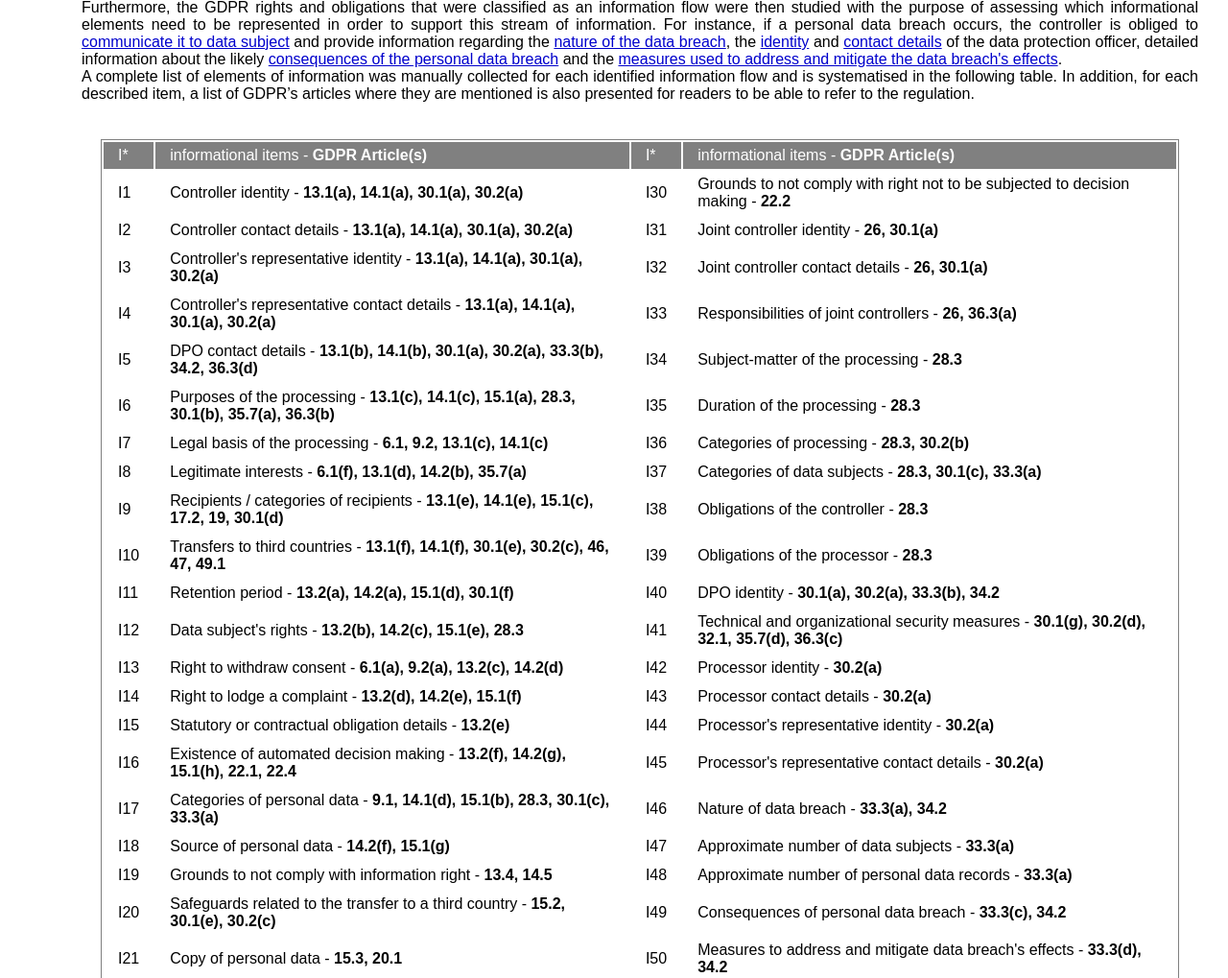
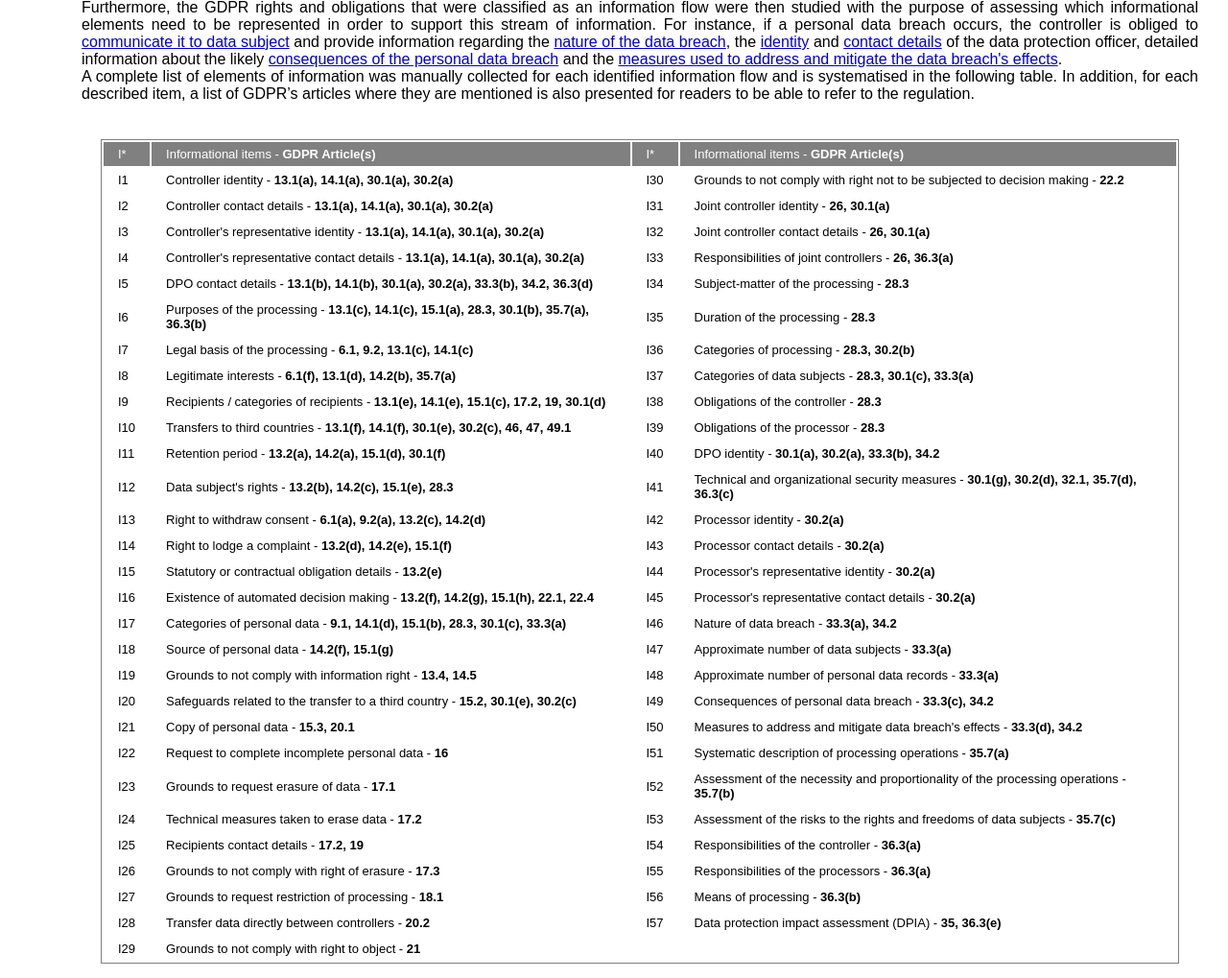
Before and after one commit to besteves4/gdprif, a plain HTML site: page index.html in a window 1280 px wide. Shown: the part 4192-5211 px from the top of the page at 96% size. Drawn offline with Linux system fonts and the light colour scheme.

Commit message:
minor update

```diff
--- a/sections/description-en.html
+++ b/sections/description-en.html
@@ -45,12 +45,12 @@ A complete list of elements of information was manually collected for each ident
 In addition, for each described item, a list of GDPR’s articles where they are mentioned is also presented for readers to be able to refer to the regulation.
 <br><br>
 <div align="center">
-    <table style="border: 1px solid grey; background-color: white;">
+    <table style="border: 1px solid grey; background-color: white; font-size: small;">
         <tr style="background-color: grey; color: white; border: 1px solid grey;">
             <td>I*</td>
-            <td>informational items - <b>GDPR Article(s)</b></td>
+            <td>Informational items - <b>GDPR Article(s)</b></td>
             <td>I*</td>
-            <td>informational items - <b>GDPR Article(s)</b></td>
+            <td>Informational items - <b>GDPR Article(s)</b></td>
         </tr>
         <tr>
             <td >I1</td>
@@ -228,7 +228,7 @@ In addition, for each described item, a list of GDPR’s articles where they are
         </tr>
     </table>
 </div>
-<br><br>
+<br>
 The following figure provides an overview of the developed ontology.
 <br><br>
 <div align="center">
```
